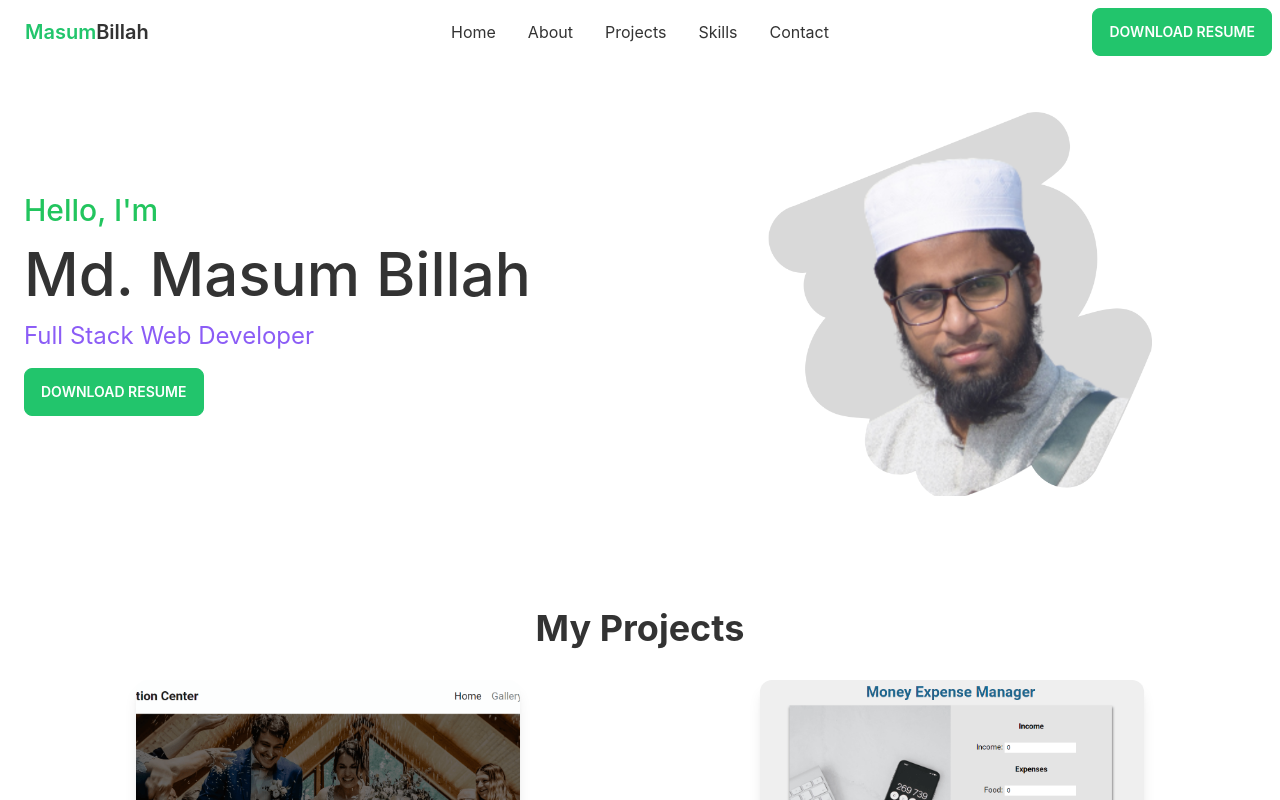
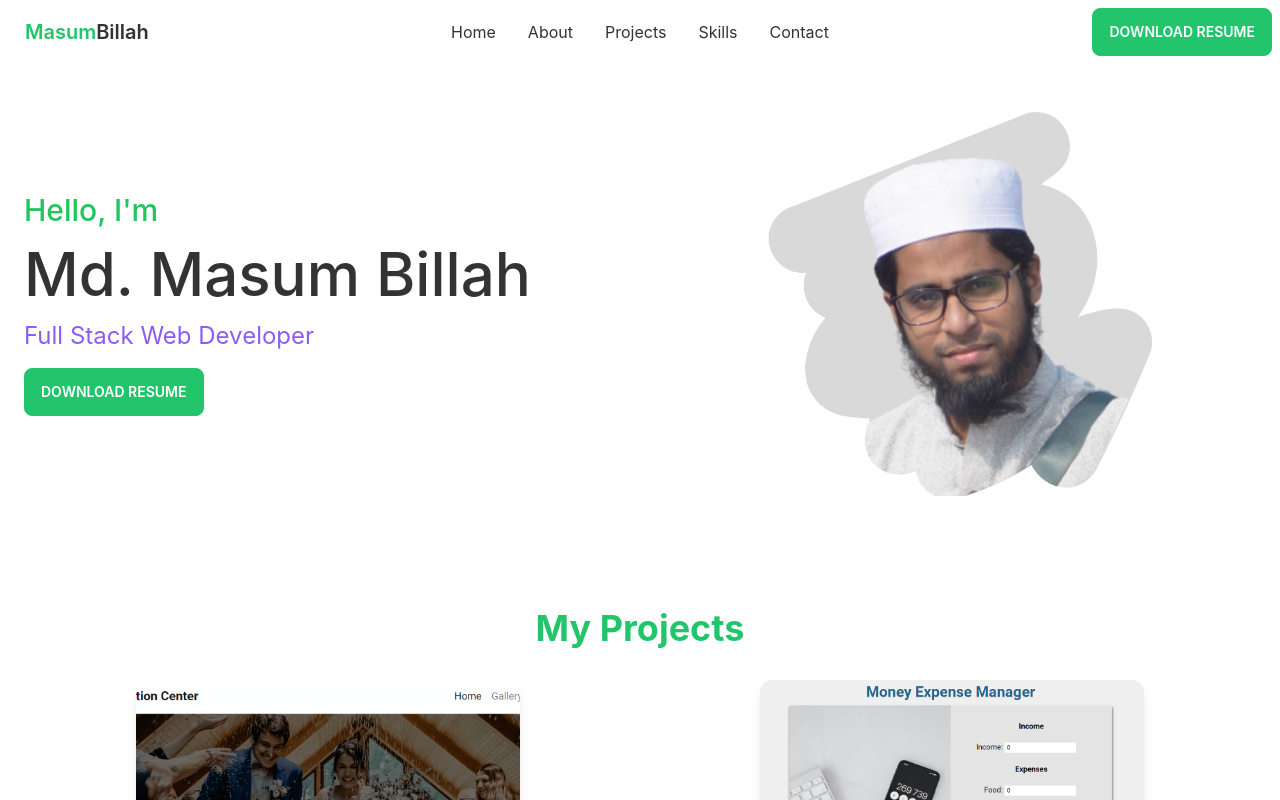
Before and after one commit to SEC-MASUM/portfolio, a React (Create React App) app: page / in a window 1280 px wide. Shown: the top 800 px of the page. Built offline with nearby package versions, Linux system fonts and the light colour scheme.

Commit message:
style : change Heading color

```diff
--- a/src/components/Projects/Projects.js
+++ b/src/components/Projects/Projects.js
@@ -9,7 +9,7 @@ const Projects = () => {
       <div className="min-h-fit max-h-fit bg-white">
         <div className="">
           <div className="px-6 py-12">
-            <h1 className="text-4xl font-bold pt-4 text-center">My Projects</h1>
+            <h1 className="text-4xl text-primary font-bold pt-4 text-center">My Projects</h1>
             <div className="place-items-center grid grid-cols-1 md:grid-cols-2 lg:grid-cols-2 gap-4 text-center py-8">
               {/* -------------------Project Bootstrap------------ */}
               <div
```
